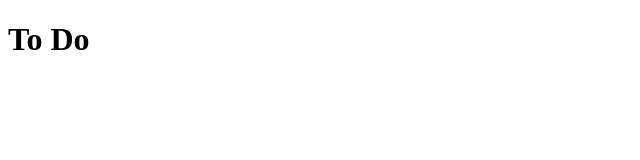
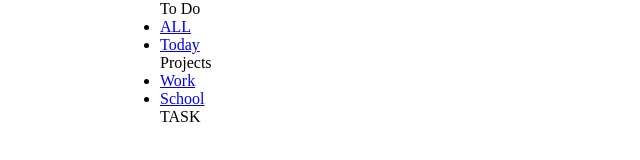
Before and after one commit to lucadedo/TodoList, a plain HTML site: page index.html in a window 1280 px wide. Shown: the whole page, without its empty margins (0-640 px from the left). Drawn offline with Linux system fonts and the light colour scheme.

Commit message:
Create CSS JS files

```diff
--- a/index.html
+++ b/index.html
@@ -1,4 +1,3 @@
-<!DOCTYPE html>
 <!DOCTYPE html>
 <html lang="en" dir="ltr">
    <head>
@@ -6,11 +5,38 @@
        <meta name="viewport" content="width=device-width, initial-scale=1.0">
        <meta http-equiv="X-UA-Compatible" content="IE=edge">
        <title>To Do List</title>
-       <link rel="stylesheet" href="">
+       <link rel="stylesheet" href="style.css">
    </head>
 
    <body>
-           <h1>To Do</h1>
+        <div id="wrapper">
+        <div class="sidebar">
+            <p>To Do</p>
+            <nav class="menu">
+
+                <ul class="main">
+                    <li><a href="#" >ALL</a></li>
+                    <li><a href="#">Today</a></li>
+
+                </ul>
+
+                <p>Projects</p>
+                <ul class="projects">
+                    <li><a href="#">Work</a></li>
+                    <li><a href="#">School</a></li>
+                </ul>
+
+            </nav>
+
+        </div>
+        <div class="tasks">
+            TASK
+        </div>
+
+    </div>
+
+
+           <script src="script.js"></script>
    </body>
 
 </html>
--- /dev/null
+++ b/style.css
@@ -0,0 +1,13 @@
+* {
+    margin: 0;
+    padding: 0;
+    border: 0;
+  }
+
+  #wrapper {
+    max-width: 960px;
+    text-align: left;
+    margin-left: auto;
+    margin-right: auto;
+    background-color: #ffffff;
+  }
```
Also changed, not shown: script.js (added).
